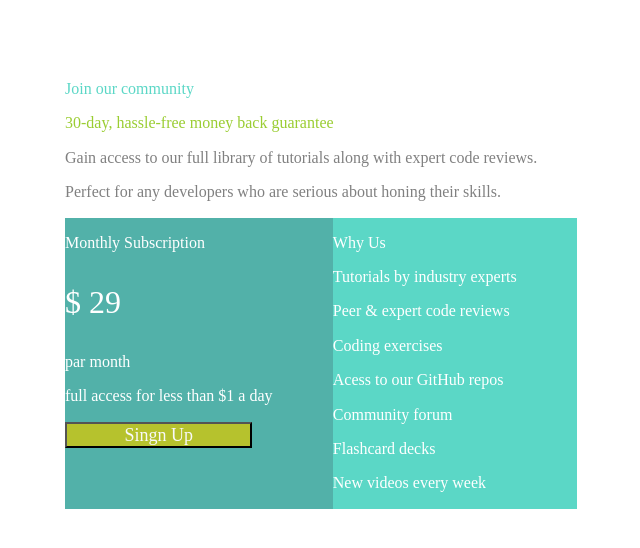
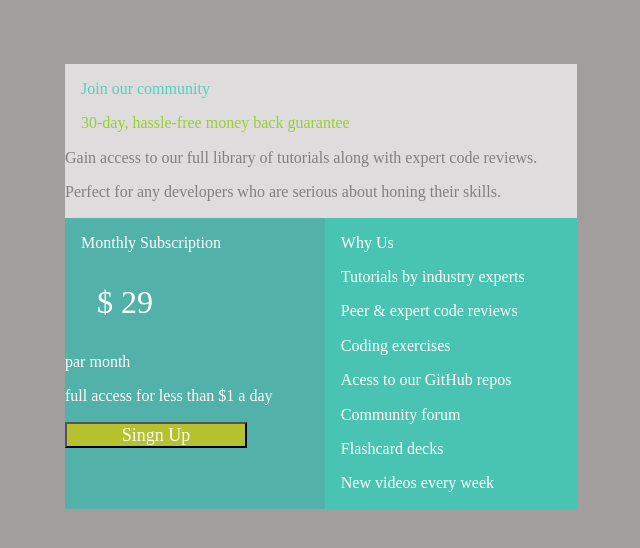
Before and after one commit to cecilia-rds/Grid-precos, a plain HTML site: page index.html in a window 1280 px wide. Shown: the whole page, without its empty margins (319-959 px from the left). Drawn offline with Linux system fonts and the light colour scheme.

Commit message:
Ajustando posicionamento do texto

```diff
--- a/style.css
+++ b/style.css
@@ -1,3 +1,4 @@
+
 .container {
     display: grid;
     grid-template-columns: 1f 1f 1f;
@@ -5,9 +6,12 @@
     margin-left: 30%;
     margin-right: 30%;
     margin-top: 5%;
+    background-color: rgba(136, 130, 130, 0.773);
 }
 .area_1 {
     grid-column: 1/3;
+    background-color: rgba(255, 255, 255, 0.641);
+
 }
 .area_2 {
     grid-column:1/2;
@@ -16,6 +20,7 @@
 .area_3 {
     grid-column: 2/3;
     background-color: rgba(52, 206, 185, 0.807);
+    text-indent: 1em;
 }
 
 .title {
@@ -35,23 +40,33 @@
     width: 70%;
     font-display: bold;
     text-align: center;
+
 }
 .principal_area_1 {
     font-size: 1em;
     color: rgba(52, 206, 185, 0.807);
+    text-indent: 1em;
 }
 .description_area_1{
     color: yellowgreen;
+    text-indent: 1em;
 }
 .text_area_1 {
     color: gray;
+
 }
 .principal_area_2 {
     font-size: 1em;
+     text-indent: 1em;
 }
 .price {
     font-size: 2em;
+    text-indent: 1em;
 }
 .text_area_3 {
     font-display: bold;
+    text-indent: 1em;
 }
+.text_area_1 {
+    text-indent: 1m;
+}
```
